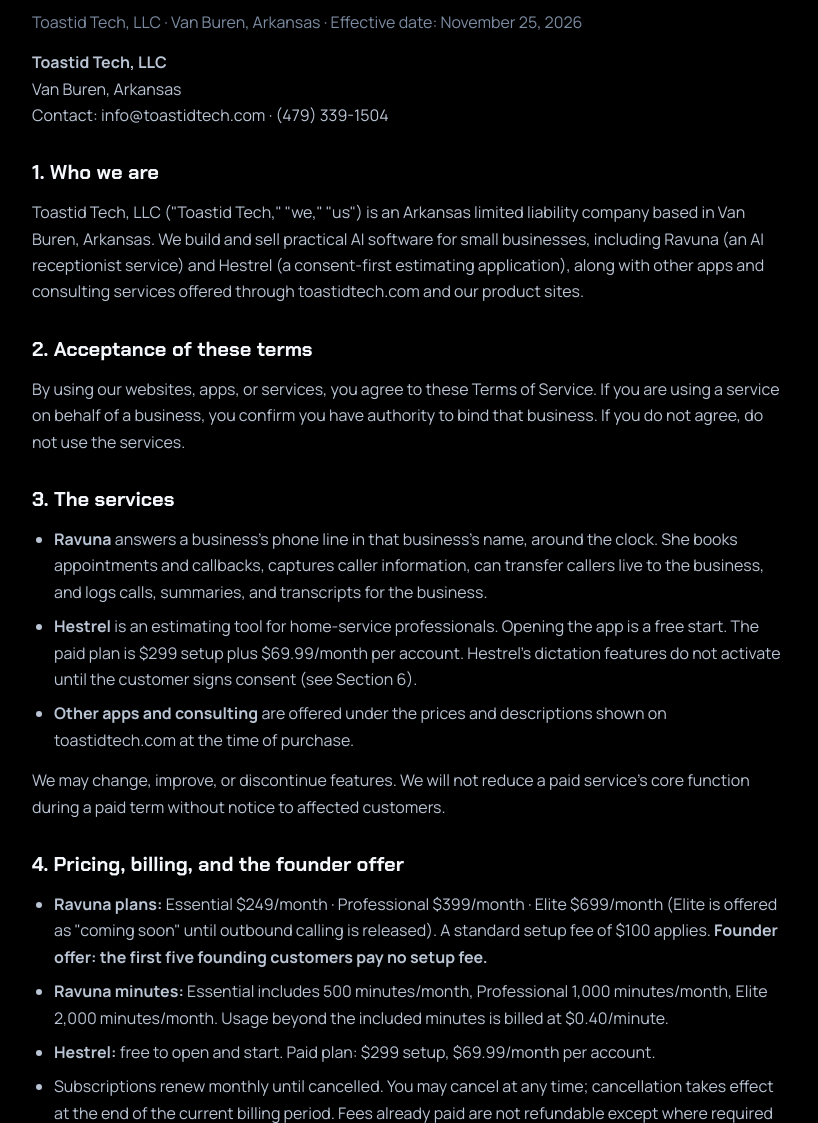
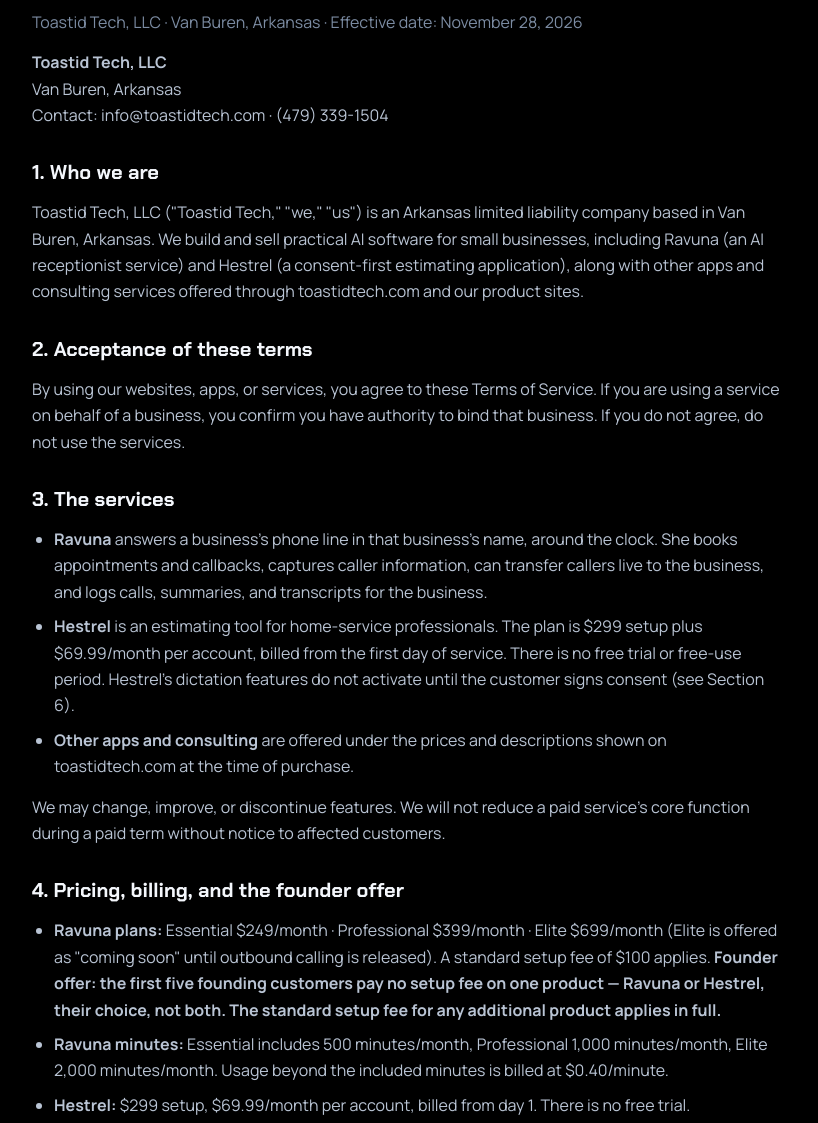
Before and after one commit to ToastidTech/tryravuna, a plain HTML site: page terms.html in a window 1280 px wide. Shown: the part 217-1340 px from the top of the page, without its empty margins (230-1048 px from the left). Drawn offline with Linux system fonts and the light colour scheme.

Commit message:
Terms: no free trial (billing day 1), founders setup waiver is one product only, effective Nov 28 2026

```diff
--- a/terms.html
+++ b/terms.html
@@ -72,7 +72,7 @@ height="0" width="0" style="display:none;visibility:hidden"></iframe></noscript>
     <section>
       <div class="eyebrow">Legal</div>
       <h1>Terms of Service</h1>
-      <p style="color:var(--muted);">Toastid Tech, LLC · Van Buren, Arkansas · Effective date: November 25, 2026</p>
+      <p style="color:var(--muted);">Toastid Tech, LLC · Van Buren, Arkansas · Effective date: November 28, 2026</p>
       <p><strong>Toastid Tech, LLC</strong><br>
             Van Buren, Arkansas<br>
             Contact: info@toastidtech.com · (479) 339-1504</p>
@@ -83,15 +83,16 @@ height="0" width="0" style="display:none;visibility:hidden"></iframe></noscript>
       <h2>3. The services</h2>
       <ul>
       <li><strong>Ravuna</strong> answers a business&#x27;s phone line in that business&#x27;s name, around the clock. She books appointments and callbacks, captures caller information, can transfer callers live to the business, and logs calls, summaries, and transcripts for the business.</li>
-      <li><strong>Hestrel</strong> is an estimating tool for home-service professionals. Opening the app is a free start. The paid plan is $299 setup plus $69.99/month per account. Hestrel&#x27;s dictation features do not activate until the customer signs consent (see Section 6).</li>
+      <li><strong>Hestrel</strong> is an estimating tool for home-service professionals. The plan is $299 setup plus $69.99/month per account, billed from the first day of service. There is no free trial or free-use period. Hestrel&#x27;s dictation features do not activate until the customer signs consent (see Section 6).</li>
       <li><strong>Other apps and consulting</strong> are offered under the prices and descriptions shown on toastidtech.com at the time of purchase.</li>
       </ul>
       <p>We may change, improve, or discontinue features. We will not reduce a paid service&#x27;s core function during a paid term without notice to affected customers.</p>
       <h2>4. Pricing, billing, and the founder offer</h2>
       <ul>
-      <li><strong>Ravuna plans:</strong> Essential $249/month · Professional $399/month · Elite $699/month (Elite is offered as &quot;coming soon&quot; until outbound calling is released). A standard setup fee of $100 applies. <strong>Founder offer: the first five founding customers pay no setup fee.</strong></li>
+      <li><strong>Ravuna plans:</strong> Essential $249/month · Professional $399/month · Elite $699/month (Elite is offered as &quot;coming soon&quot; until outbound calling is released). A standard setup fee of $100 applies. <strong>Founder offer: the first five founding customers pay no setup fee on one product — Ravuna or Hestrel, their choice, not both. The standard setup fee for any additional product applies in full.</strong></li>
       <li><strong>Ravuna minutes:</strong> Essential includes 500 minutes/month, Professional 1,000 minutes/month, Elite 2,000 minutes/month. Usage beyond the included minutes is billed at $0.40/minute.</li>
-      <li><strong>Hestrel:</strong> free to open and start. Paid plan: $299 setup, $69.99/month per account.</li>
+      <li><strong>Hestrel:</strong> $299 setup, $69.99/month per account, billed from day 1. There is no free trial.</li>
+      <li>All subscriptions are billed from the first day of service. Toastid Tech does not offer free trials or free-use periods on any product. The founder offer waives a setup fee only; it does not change any monthly price.</li>
       <li>Subscriptions renew monthly until cancelled. You may cancel at any time; cancellation takes effect at the end of the current billing period. Fees already paid are not refundable except where required by law or where we state otherwise in writing.</li>
       <li>Prices may change with at least 30 days&#x27; notice to active subscribers; changes do not apply mid-term.</li>
       </ul>
@@ -125,7 +126,7 @@ height="0" width="0" style="display:none;visibility:hidden"></iframe></noscript>
       <p>We may update these terms. Material changes will be posted on this page with a new effective date and, for subscribers, announced by email at least 14 days before they take effect where practical. Continued use after the effective date means you accept the updated terms.</p>
       <h2>17. Contact</h2>
       <p>Toastid Tech, LLC · Van Buren, Arkansas info@toastidtech.com · (479) 339-1504 — call and you get Ravuna, 24/7; a person is in Monday–Friday, 9 AM–5 PM CT.</p>
-      <p style="color:var(--muted); font-size:0.9rem; margin-top:30px;">Effective date: November 25, 2026</p>
+      <p style="color:var(--muted); font-size:0.9rem; margin-top:30px;">Effective date: November 28, 2026</p>
     </section>
   </div>
 </main>
```
